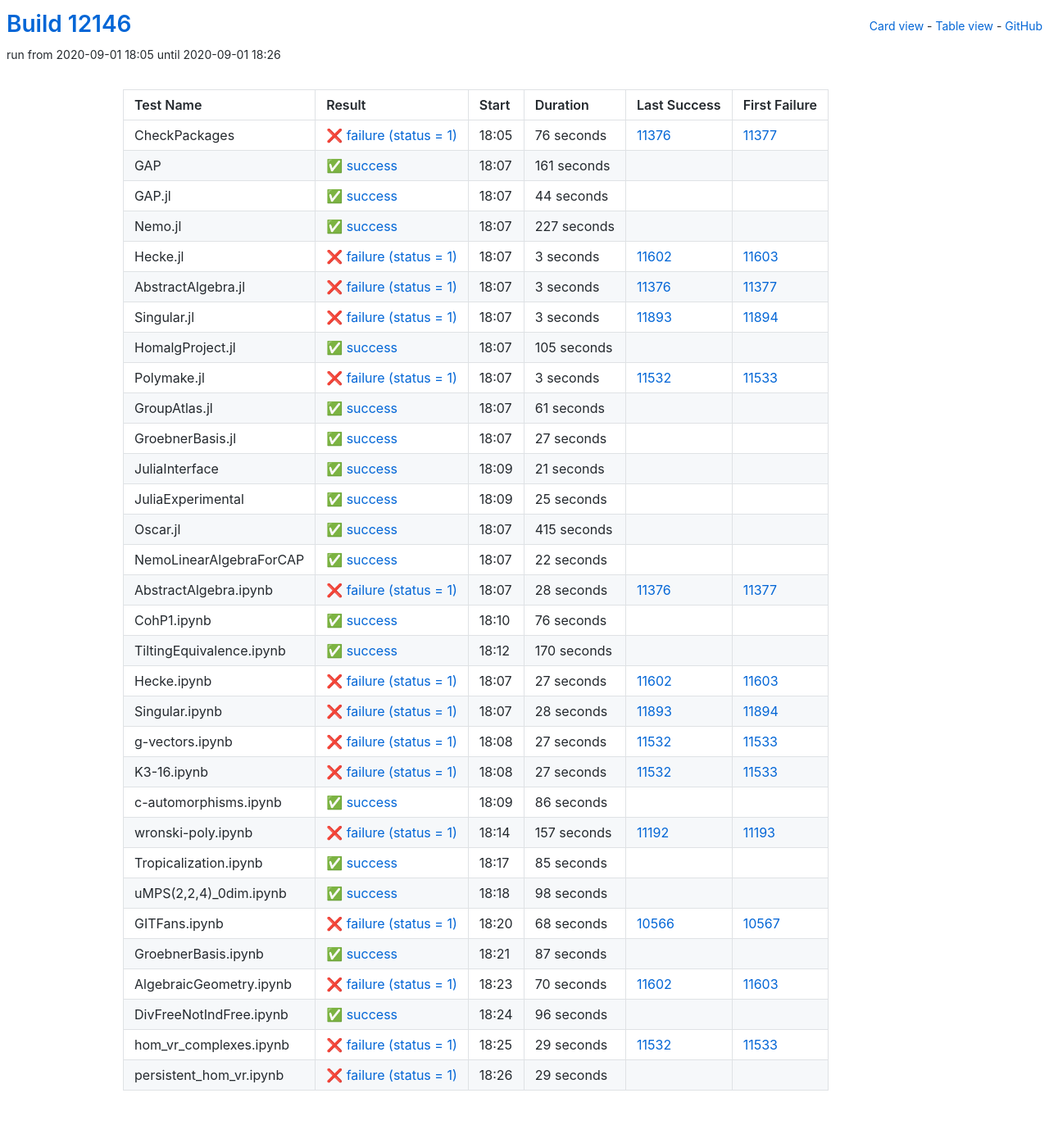
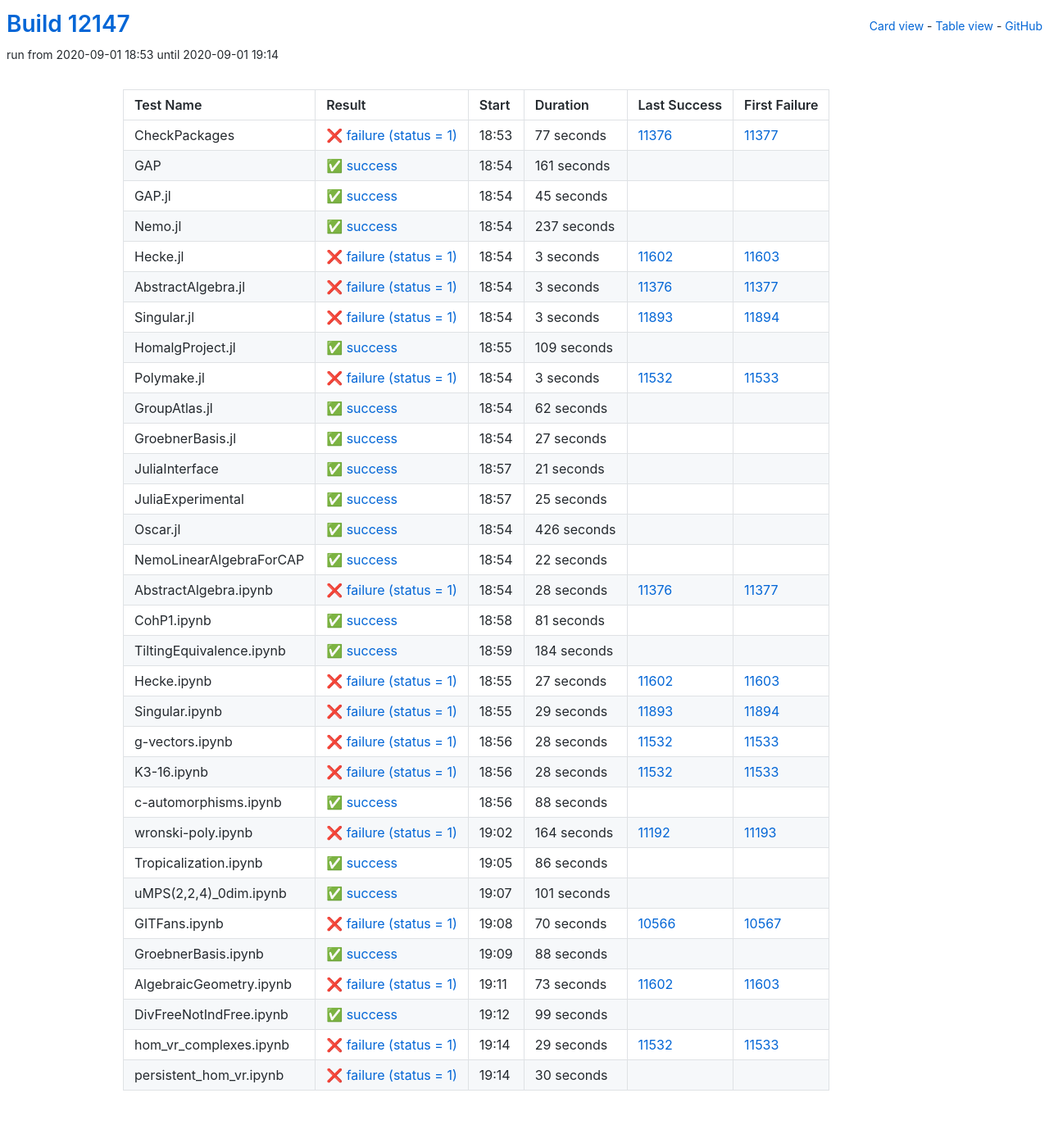
Before and after one commit to oscar-system/oscar-ci-status, a Jekyll site: the page built from table.html, in a window 1280 px wide. Shown: the whole page at 82% size. Built offline with Jekyll 4.4.1, drawn with Linux system fonts in a browser that asks for light colours.

Commit message:
Build #12147

```diff
--- a/_data/ci.yml
+++ b/_data/ci.yml
@@ -1,6 +1,6 @@
 ---
-build: 12146
-build_url: https://oscarci.mathematik.uni-kl.de/job/oscar/12146/
+build: 12147
+build_url: https://oscarci.mathematik.uni-kl.de/job/oscar/12147/
 job: oscar
 organization: oscar-system
 repo: oscar-ci-status
@@ -8,20 +8,20 @@
 tests:
 - name: CheckPackages
   id: checkpackages
-  log: https://oscarci.mathematik.uni-kl.de/job/oscar/12146/artifact/logs/build-12146/CheckPackages.log
-  start: 2020-09-01 18:05
+  log: https://oscarci.mathematik.uni-kl.de/job/oscar/12147/artifact/logs/build-12147/CheckPackages.log
+  start: 2020-09-01 18:53
   success: false
   exitcode: 1
   status: failure
-  duration: 76
+  duration: 77
   last_success: 11376
   last_success_url: https://oscarci.mathematik.uni-kl.de/job/oscar/11376/
   first_failure: 11377
   first_failure_url: https://oscarci.mathematik.uni-kl.de/job/oscar/11377/
 - name: GAP
   id: gap
-  log: https://oscarci.mathematik.uni-kl.de/job/oscar/12146/artifact/logs/build-12146/GAP.log
-  start: 2020-09-01 18:07
+  log: https://oscarci.mathematik.uni-kl.de/job/oscar/12147/artifact/logs/build-12147/GAP.log
+  start: 2020-09-01 18:54
   success: true
   exitcode: 0
   status: success
@@ -32,32 +32,32 @@
   first_failure_url:
 - name: GAP.jl
   id: gap-jl
-  log: https://oscarci.mathematik.uni-kl.de/job/oscar/12146/artifact/logs/build-12146/GAP.jl.log
-  start: 2020-09-01 18:07
+  log: https://oscarci.mathematik.uni-kl.de/job/oscar/12147/artifact/logs/build-12147/GAP.jl.log
+  start: 2020-09-01 18:54
   success: true
   exitcode: 0
   status: success
-  duration: 44
+  duration: 45
   last_success: false
   last_success_url:
   first_failure: false
   first_failure_url:
 - name: Nemo.jl
   id: nemo-jl
-  log: https://oscarci.mathematik.uni-kl.de/job/oscar/12146/artifact/logs/build-12146/Nemo.jl.log
-  start: 2020-09-01 18:07
+  log: https://oscarci.mathematik.uni-kl.de/job/oscar/12147/artifact/logs/build-12147/Nemo.jl.log
+  start: 2020-09-01 18:54
   success: true
   exitcode: 0
   status: success
-  duration: 227
+  duration: 237
   last_success: false
   last_success_url:
   first_failure: false
   first_failure_url:
 - name: Hecke.jl
   id: hecke-jl
-  log: https://oscarci.mathematik.uni-kl.de/job/oscar/12146/artifact/logs/build-12146/Hecke.jl.log
-  start: 2020-09-01 18:07
+  log: https://oscarci.mathematik.uni-kl.de/job/oscar/12147/artifact/logs/build-12147/Hecke.jl.log
+  start: 2020-09-01 18:54
   success: false
   exitcode: 1
   status: failure
@@ -68,8 +68,8 @@
   first_failure_url: https://oscarci.mathematik.uni-kl.de/job/oscar/11603/
 - name: AbstractAlgebra.jl
   id: abstractalgebra-jl
-  log: https://oscarci.mathematik.uni-kl.de/job/oscar/12146/artifact/logs/build-12146/AbstractAlgebra.jl.log
-  start: 2020-09-01 18:07
+  log: https://oscarci.mathematik.uni-kl.de/job/oscar/12147/artifact/logs/build-12147/AbstractAlgebra.jl.log
+  start: 2020-09-01 18:54
   success: false
   exitcode: 1
   status: failure
@@ -80,8 +80,8 @@
   first_failure_url: https://oscarci.mathematik.uni-kl.de/job/oscar/11377/
 - name: Singular.jl
   id: singular-jl
-  log: https://oscarci.mathematik.uni-kl.de/job/oscar/12146/artifact/logs/build-12146/Singular.jl.log
-  start: 2020-09-01 18:07
+  log: https://oscarci.mathematik.uni-kl.de/job/oscar/12147/artifact/logs/build-12147/Singular.jl.log
+  start: 2020-09-01 18:54
   success: false
   exitcode: 1
   status: failure
@@ -92,20 +92,20 @@
   first_failure_url: https://oscarci.mathematik.uni-kl.de/job/oscar/11894/
 - name: HomalgProject.jl
   id: homalgproject-jl
-  log: https://oscarci.mathematik.uni-kl.de/job/oscar/12146/artifact/logs/build-12146/HomalgProject.jl.log
-  start: 2020-09-01 18:07
+  log: https://oscarci.mathematik.uni-kl.de/job/oscar/12147/artifact/logs/build-12147/HomalgProject.jl.log
+  start: 2020-09-01 18:55
   success: true
   exitcode: 0
   status: success
-  duration: 105
+  duration: 109
   last_success: false
   last_success_url:
   first_failure: false
   first_failure_url:
 - name: Polymake.jl
   id: polymake-jl
-  log: https://oscarci.mathematik.uni-kl.de/job/oscar/12146/artifact/logs/build-12146/Polymake.jl.log
-  start: 2020-09-01 18:07
+  log: https://oscarci.mathematik.uni-kl.de/job/oscar/12147/artifact/logs/build-12147/Polymake.jl.log
+  start: 2020-09-01 18:54
   success: false
   exitcode: 1
   status: failure
@@ -116,20 +116,20 @@
   first_failure_url: https://oscarci.mathematik.uni-kl.de/job/oscar/11533/
 - name: GroupAtlas.jl
   id: groupatlas-jl
-  log: https://oscarci.mathematik.uni-kl.de/job/oscar/12146/artifact/logs/build-12146/GroupAtlas.jl.log
-  start: 2020-09-01 18:07
+  log: https://oscarci.mathematik.uni-kl.de/job/oscar/12147/artifact/logs/build-12147/GroupAtlas.jl.log
+  start: 2020-09-01 18:54
   success: true
   exitcode: 0
   status: success
-  duration: 61
+  duration: 62
   last_success: false
   last_success_url:
   first_failure: false
   first_failure_url:
 - name: GroebnerBasis.jl
   id: groebnerbasis-jl
-  log: https://oscarci.mathematik.uni-kl.de/job/oscar/12146/artifact/logs/build-12146/GroebnerBasis.jl.log
-  start: 2020-09-01 18:07
+  log: https://oscarci.mathematik.uni-kl.de/job/oscar/12147/artifact/logs/build-12147/GroebnerBasis.jl.log
+  start: 2020-09-01 18:54
   success: true
   exitcode: 0
   status: success
@@ -140,8 +140,8 @@
   first_failure_url:
 - name: JuliaInterface
   id: juliainterface
-  log: https://oscarci.mathematik.uni-kl.de/job/oscar/12146/artifact/logs/build-12146/JuliaInterface.log
-  start: 2020-09-01 18:09
+  log: https://oscarci.mathematik.uni-kl.de/job/oscar/12147/artifact/logs/build-12147/JuliaInterface.log
+  start: 2020-09-01 18:57
   success: true
   exitcode: 0
   status: success
@@ -152,8 +152,8 @@
   first_failure_url:
 - name: JuliaExperimental
   id: juliaexperimental
-  log: https://oscarci.mathematik.uni-kl.de/job/oscar/12146/artifact/logs/build-12146/JuliaExperimental.log
-  start: 2020-09-01 18:09
+  log: https://oscarci.mathematik.uni-kl.de/job/oscar/12147/artifact/logs/build-12147/JuliaExperimental.log
+  start: 2020-09-01 18:57
   success: true
   exitcode: 0
   status: success
@@ -164,20 +164,20 @@
   first_failure_url:
 - name: Oscar.jl
   id: oscar-jl
-  log: https://oscarci.mathematik.uni-kl.de/job/oscar/12146/artifact/logs/build-12146/Oscar.jl.log
-  start: 2020-09-01 18:07
+  log: https://oscarci.mathematik.uni-kl.de/job/oscar/12147/artifact/logs/build-12147/Oscar.jl.log
+  start: 2020-09-01 18:54
   success: true
   exitcode: 0
   status: success
-  duration: 415
+  duration: 426
   last_success: false
   last_success_url:
   first_failure: false
   first_failure_url:
 - name: NemoLinearAlgebraForCAP
   id: nemolinearalgebraforcap
-  log: https://oscarci.mathematik.uni-kl.de/job/oscar/12146/artifact/logs/build-12146/NemoLinearAlgebraForCAP.log
-  start: 2020-09-01 18:07
+  log: https://oscarci.mathematik.uni-kl.de/job/oscar/12147/artifact/logs/build-12147/NemoLinearAlgebraForCAP.log
+  start: 2020-09-01 18:54
   success: true
   exitcode: 0
   status: success
@@ -188,8 +188,8 @@
   first_failure_url:
 - name: AbstractAlgebra.ipynb
   id: abstractalgebra-ipynb
-  log: https://oscarci.mathematik.uni-kl.de/job/oscar/12146/artifact/logs/build-12146/AbstractAlgebra.ipynb.log
-  start: 2020-09-01 18:07
+  log: https://oscarci.mathematik.uni-kl.de/job/oscar/12147/artifact/logs/build-12147/AbstractAlgebra.ipynb.log
+  start: 2020-09-01 18:54
   success: false
   exitcode: 1
   status: failure
@@ -200,32 +200,32 @@
   first_failure_url: https://oscarci.mathematik.uni-kl.de/job/oscar/11377/
 - name: CohP1.ipynb
   id: cohp1-ipynb
-  log: https://oscarci.mathematik.uni-kl.de/job/oscar/12146/artifact/logs/build-12146/CohP1.ipynb.log
-  start: 2020-09-01 18:10
+  log: https://oscarci.mathematik.uni-kl.de/job/oscar/12147/artifact/logs/build-12147/CohP1.ipynb.log
+  start: 2020-09-01 18:58
   success: true
   exitcode: 0
   status: success
-  duration: 76
+  duration: 81
   last_success: false
   last_success_url:
   first_failure: false
   first_failure_url:
 - name: TiltingEquivalence.ipynb
   id: tiltingequivalence-ipynb
-  log: https://oscarci.mathematik.uni-kl.de/job/oscar/12146/artifact/logs/build-12146/TiltingEquivalence.ipynb.log
-  start: 2020-09-01 18:12
+  log: https://oscarci.mathematik.uni-kl.de/job/oscar/12147/artifact/logs/build-12147/TiltingEquivalence.ipynb.log
+  start: 2020-09-01 18:59
   success: true
   exitcode: 0
   status: success
-  duration: 170
+  duration: 184
   last_success: false
   last_success_url:
   first_failure: false
   first_failure_url:
 - name: Hecke.ipynb
   id: hecke-ipynb
-  log: https://oscarci.mathematik.uni-kl.de/job/oscar/12146/artifact/logs/build-12146/Hecke.ipynb.log
-  start: 2020-09-01 18:07
+  log: https://oscarci.mathematik.uni-kl.de/job/oscar/12147/artifact/logs/build-12147/Hecke.ipynb.log
+  start: 2020-09-01 18:55
   success: false
   exitcode: 1
   status: failure
@@ -236,44 +236,68 @@
   first_failure_url: https://oscarci.mathematik.uni-kl.de/job/oscar/11603/
 - name: Singular.ipynb
   id: singular-ipynb
-  log: https://oscarci.mathematik.uni-kl.de/job/oscar/12146/artifact/logs/build-12146/Singular.ipynb.log
-  start: 2020-09-01 18:07
+  log: https://oscarci.mathematik.uni-kl.de/job/oscar/12147/artifact/logs/build-12147/Singular.ipynb.log
+  start: 2020-09-01 18:55
   success: false
   exitcode: 1
   status: failure
-  duration: 28
+  duration: 29
   last_success: 11893
   last_success_url: https://oscarci.mathematik.uni-kl.de/job/oscar/11893/
   first_failure: 11894
   first_failure_url: https://oscarci.mathematik.uni-kl.de/job/oscar/11894/
 - name: g-vectors.ipynb
   id: g-vectors-ipynb
-  log: https://oscarci.mathematik.uni-kl.de/job/oscar/12146/artifact/logs/build-12146/g-vectors.ipynb.log
-  start: 2020-09-01 18:08
+  log: https://oscarci.mathematik.uni-kl.de/job/oscar/12147/artifact/logs/build-12147/g-vectors.ipynb.log
+  start: 2020-09-01 18:56
   success: false
   exitcode: 1
   status: failure
-  duration: 27
+  duration: 28
   last_success: 11532
   last_success_url: https://oscarci.mathematik.uni-kl.de/job/oscar/11532/
   first_failure: 11533
   first_failure_url: https://oscarci.mathematik.uni-kl.de/job/oscar/11533/
 - name: K3-16.ipynb
   id: k3-16-ipynb
-  log: https://oscarci.mathematik.uni-kl.de/job/oscar/12146/artifact/logs/build-12146/K3-16.ipynb.log
-  start: 2020-09-01 18:08
+  log: https://oscarci.mathematik.uni-kl.de/job/oscar/12147/artifact/logs/build-12147/K3-16.ipynb.log
+  start: 2020-09-01 18:56
   success: false
   exitcode: 1
   status: failure
-  duration: 27
+  duration: 28
   last_success: 11532
   last_success_url: https://oscarci.mathematik.uni-kl.de/job/oscar/11532/
   first_failure: 11533
   first_failure_url: https://oscarci.mathematik.uni-kl.de/job/oscar/11533/
 - name: c-automorphisms.ipynb
   id: c-automorphisms-ipynb
-  log: https://oscarci.mathematik.uni-kl.de/job/oscar/12146/artifact/logs/build-12146/c-automorphisms.ipynb.log
-  start: 2020-09-01 18:09
+  log: https://oscarci.mathematik.uni-kl.de/job/oscar/12147/artifact/logs/build-12147/c-automorphisms.ipynb.log
+  start: 2020-09-01 18:56
+  success: true
+  exitcode: 0
+  status: success
+  duration: 88
+  last_success: false
+  last_success_url:
+  first_failure: false
+  first_failure_url:
+- name: wronski-poly.ipynb
+  id: wronski-poly-ipynb
+  log: https://oscarci.mathematik.uni-kl.de/job/oscar/12147/artifact/logs/build-12147/wronski-poly.ipynb.log
+  start: 2020-09-01 19:02
+  success: false
+  exitcode: 1
+  status: failure
+  duration: 164
+  last_success: 11192
+  last_success_url: https://oscarci.mathematik.uni-kl.de/job/oscar/11192/
+  first_failure: 11193
+  first_failure_url: https://oscarci.mathematik.uni-kl.de/job/oscar/11193/
+- name: Tropicalization.ipynb
+  id: tropicalization-ipynb
+  log: https://oscarci.mathematik.uni-kl.de/job/oscar/12147/artifact/logs/build-12147/Tropicalization.ipynb.log
+  start: 2020-09-01 19:05
   success: true
   exitcode: 0
   status: success
@@ -282,94 +306,70 @@
   last_success_url:
   first_failure: false
   first_failure_url:
-- name: wronski-poly.ipynb
-  id: wronski-poly-ipynb
-  log: https://oscarci.mathematik.uni-kl.de/job/oscar/12146/artifact/logs/build-12146/wronski-poly.ipynb.log
-  start: 2020-09-01 18:14
-  success: false
-  exitcode: 1
-  status: failure
-  duration: 157
-  last_success: 11192
-  last_success_url: https://oscarci.mathematik.uni-kl.de/job/oscar/11192/
-  first_failure: 11193
-  first_failure_url: https://oscarci.mathematik.uni-kl.de/job/oscar/11193/
-- name: Tropicalization.ipynb
-  id: tropicalization-ipynb
-  log: https://oscarci.mathematik.uni-kl.de/job/oscar/12146/artifact/logs/build-12146/Tropicalization.ipynb.log
-  start: 2020-09-01 18:17
+- name: uMPS(2,2,4)_0dim.ipynb
+  id: umps-2-2-4-0dim-ipynb
+  log: https://oscarci.mathematik.uni-kl.de/job/oscar/12147/artifact/logs/build-12147/uMPS-2-2-4-_0dim.ipynb.log
+  start: 2020-09-01 19:07
   success: true
   exitcode: 0
   status: success
-  duration: 85
-  last_success: false
-  last_success_url:
-  first_failure: false
-  first_failure_url:
-- name: uMPS(2,2,4)_0dim.ipynb
-  id: umps-2-2-4-0dim-ipynb
-  log: https://oscarci.mathematik.uni-kl.de/job/oscar/12146/artifact/logs/build-12146/uMPS-2-2-4-_0dim.ipynb.log
-  start: 2020-09-01 18:18
-  success: true
-  exitcode: 0
-  status: success
-  duration: 98
+  duration: 101
   last_success: false
   last_success_url:
   first_failure: false
   first_failure_url:
 - name: GITFans.ipynb
   id: gitfans-ipynb
-  log: https://oscarci.mathematik.uni-kl.de/job/oscar/12146/artifact/logs/build-12146/GITFans.ipynb.log
-  start: 2020-09-01 18:20
+  log: https://oscarci.mathematik.uni-kl.de/job/oscar/12147/artifact/logs/build-12147/GITFans.ipynb.log
+  start: 2020-09-01 19:08
   success: false
   exitcode: 1
   status: failure
-  duration: 68
+  duration: 70
   last_success: 10566
   last_success_url: https://oscarci.mathematik.uni-kl.de/job/oscar/10566/
   first_failure: 10567
   first_failure_url: https://oscarci.mathematik.uni-kl.de/job/oscar/10567/
 - name: GroebnerBasis.ipynb
   id: groebnerbasis-ipynb
-  log: https://oscarci.mathematik.uni-kl.de/job/oscar/12146/artifact/logs/build-12146/GroebnerBasis.ipynb.log
-  start: 2020-09-01 18:21
+  log: https://oscarci.mathematik.uni-kl.de/job/oscar/12147/artifact/logs/build-12147/GroebnerBasis.ipynb.log
+  start: 2020-09-01 19:09
   success: true
   exitcode: 0
   status: success
-  duration: 87
+  duration: 88
   last_success: false
   last_success_url:
   first_failure: false
   first_failure_url:
 - name: AlgebraicGeometry.ipynb
   id: algebraicgeometry-ipynb
-  log: https://oscarci.mathematik.uni-kl.de/job/oscar/12146/artifact/logs/build-12146/AlgebraicGeometry.ipynb.log
-  start: 2020-09-01 18:23
+  log: https://oscarci.mathematik.uni-kl.de/job/oscar/12147/artifact/logs/build-12147/AlgebraicGeometry.ipynb.log
+  start: 2020-09-01 19:11
   success: false
   exitcode: 1
   status: failure
-  duration: 70
+  duration: 73
   last_success: 11602
   last_success_url: https://oscarci.mathematik.uni-kl.de/job/oscar/11602/
   first_failure: 11603
   first_failure_url: https://oscarci.mathematik.uni-kl.de/job/oscar/11603/
 - name: DivFreeNotIndFree.ipynb
   id: divfreenotindfree-ipynb
-  log: https://oscarci.mathematik.uni-kl.de/job/oscar/12146/artifact/logs/build-12146/DivFreeNotIndFree.ipynb.log
-  start: 2020-09-01 18:24
+  log: https://oscarci.mathematik.uni-kl.de/job/oscar/12147/artifact/logs/build-12147/DivFreeNotIndFree.ipynb.log
+  start: 2020-09-01 19:12
   success: true
   exitcode: 0
   status: success
-  duration: 96
+  duration: 99
   last_success: false
   last_success_url:
   first_failure: false
   first_failure_url:
 - name: hom_vr_complexes.ipynb
   id: hom-vr-complexes-ipynb
-  log: https://oscarci.mathematik.uni-kl.de/job/oscar/12146/artifact/logs/build-12146/hom_vr_complexes.ipynb.log
-  start: 2020-09-01 18:25
+  log: https://oscarci.mathematik.uni-kl.de/job/oscar/12147/artifact/logs/build-12147/hom_vr_complexes.ipynb.log
+  start: 2020-09-01 19:14
   success: false
   exitcode: 1
   status: failure
@@ -380,12 +380,12 @@
   first_failure_url: https://oscarci.mathematik.uni-kl.de/job/oscar/11533/
 - name: persistent_hom_vr.ipynb
   id: persistent-hom-vr-ipynb
-  log: https://oscarci.mathematik.uni-kl.de/job/oscar/12146/artifact/logs/build-12146/persistent_hom_vr.ipynb.log
-  start: 2020-09-01 18:26
+  log: https://oscarci.mathematik.uni-kl.de/job/oscar/12147/artifact/logs/build-12147/persistent_hom_vr.ipynb.log
+  start: 2020-09-01 19:14
   success: false
   exitcode: 1
   status: failure
-  duration: 29
+  duration: 30
   last_success: false
   last_success_url:
   first_failure: false
```
Also changed, not shown: README.md.
